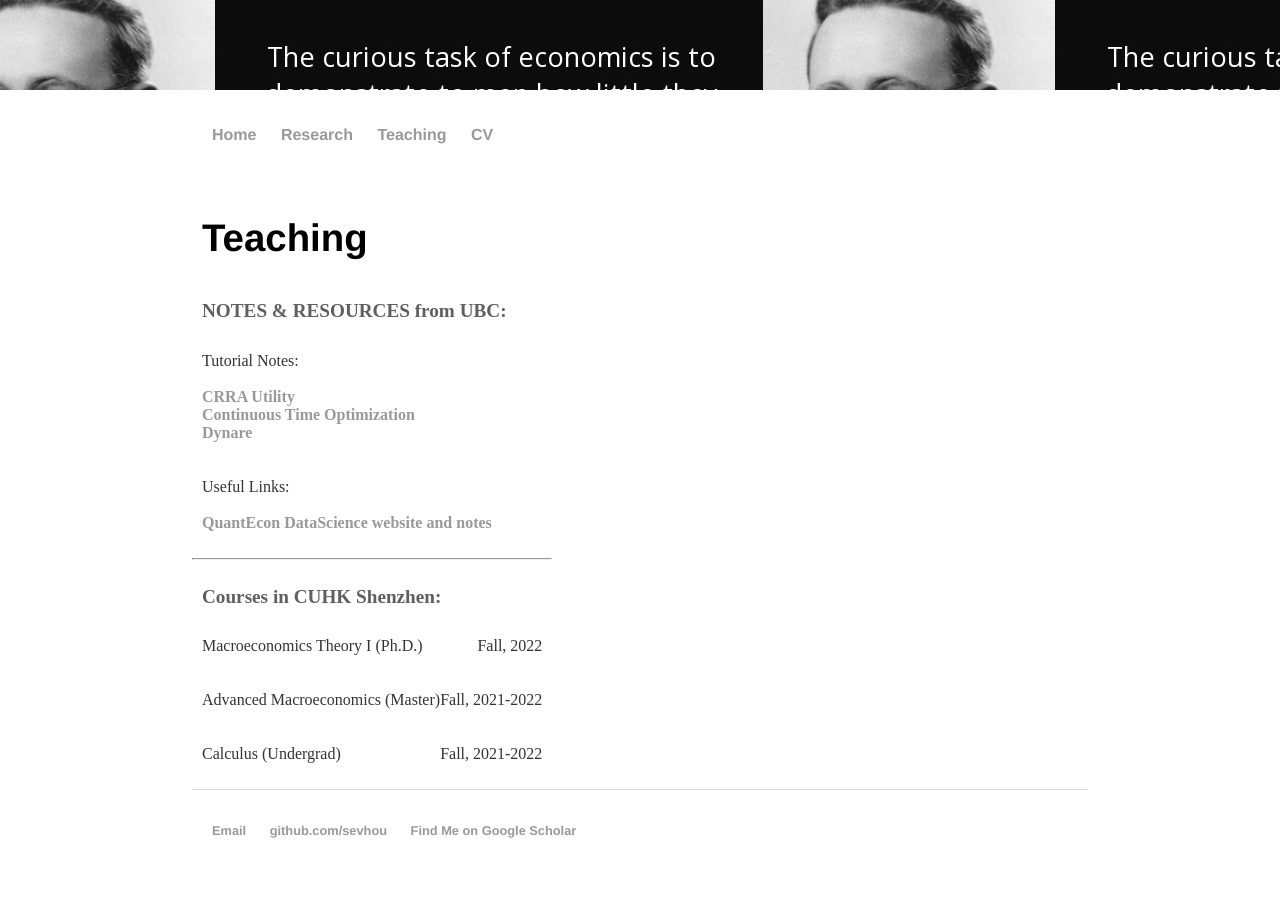
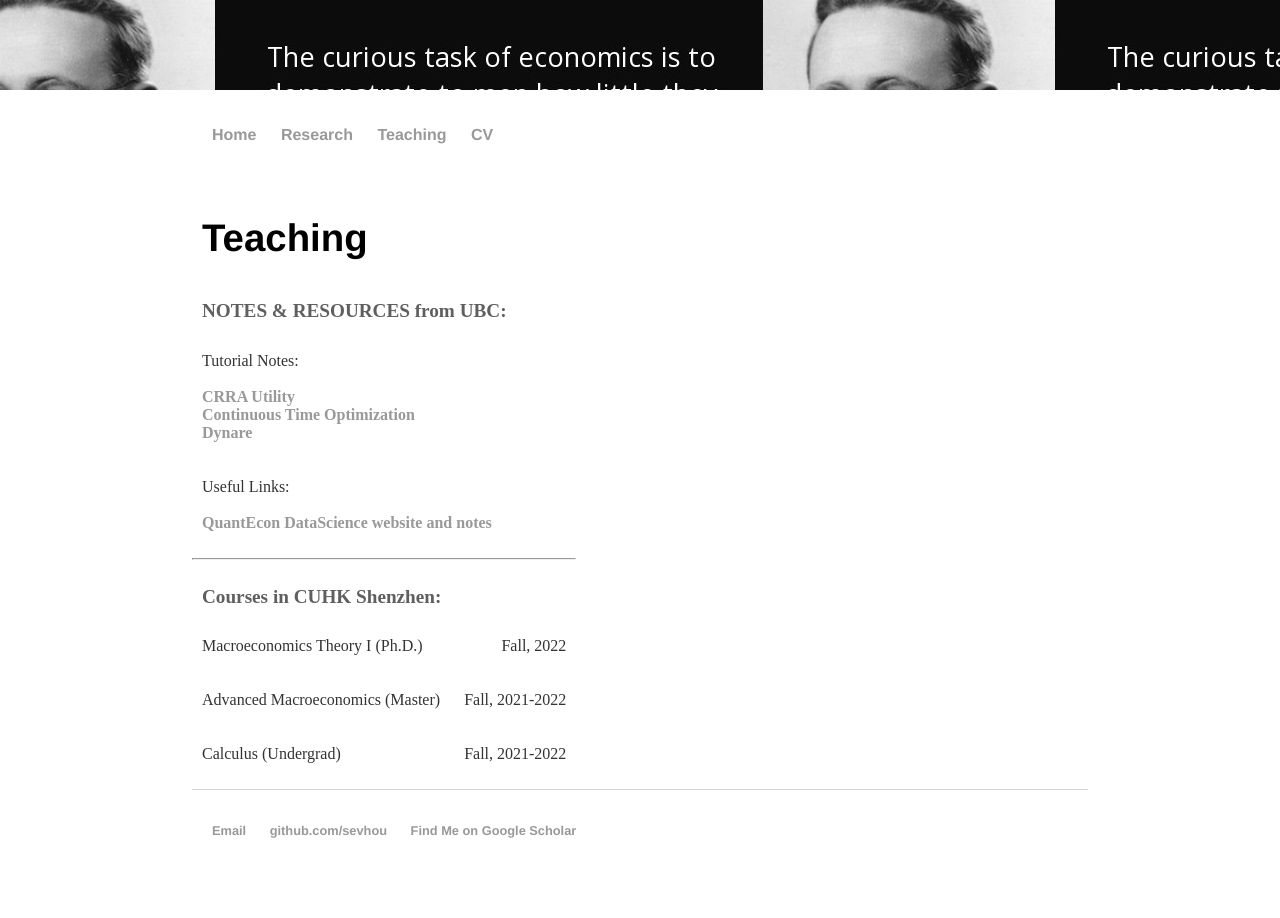
Before and after one commit to sevhou/sevhou.github.io, a Jekyll site: the page built from teaching/index.html, in a window 1280 px wide. Built offline with Jekyll 4.4.1, drawn with Linux system fonts in a browser that asks for light colours.

Commit message:
Update index.html

```diff
--- a/teaching/index.html
+++ b/teaching/index.html
@@ -27,15 +27,15 @@ title: Teaching
 
    <h2>Courses in CUHK Shenzhen:</h2>
 
-       <p style="text-align:left;">Macroeconomics Theory I (Ph.D.)               <span style="float:right;">
+       <p style="text-align:left;">Macroeconomics Theory I (Ph.D.)       &nbsp;&nbsp;&nbsp;&nbsp;&nbsp;        <span style="float:right;">
         Fall, 2022
     </span>
 	       </p>
-       <p style="text-align:left;">Advanced Macroeconomics (Master)              <span style="float:right;">
+       <p style="text-align:left;">Advanced Macroeconomics (Master)     &nbsp;&nbsp;&nbsp;&nbsp;&nbsp;         <span style="float:right;">
 	       Fall, 2021-2022
 	       </span>
 	       </p>
-       <p style="text-align:left;">Calculus (Undergrad)                          <span style="float:right;">
+       <p style="text-align:left;">Calculus (Undergrad)                  &nbsp;&nbsp;&nbsp;&nbsp;&nbsp;        <span style="float:right;">
 	       Fall, 2021-2022
 	       </span>
       </p>
```
